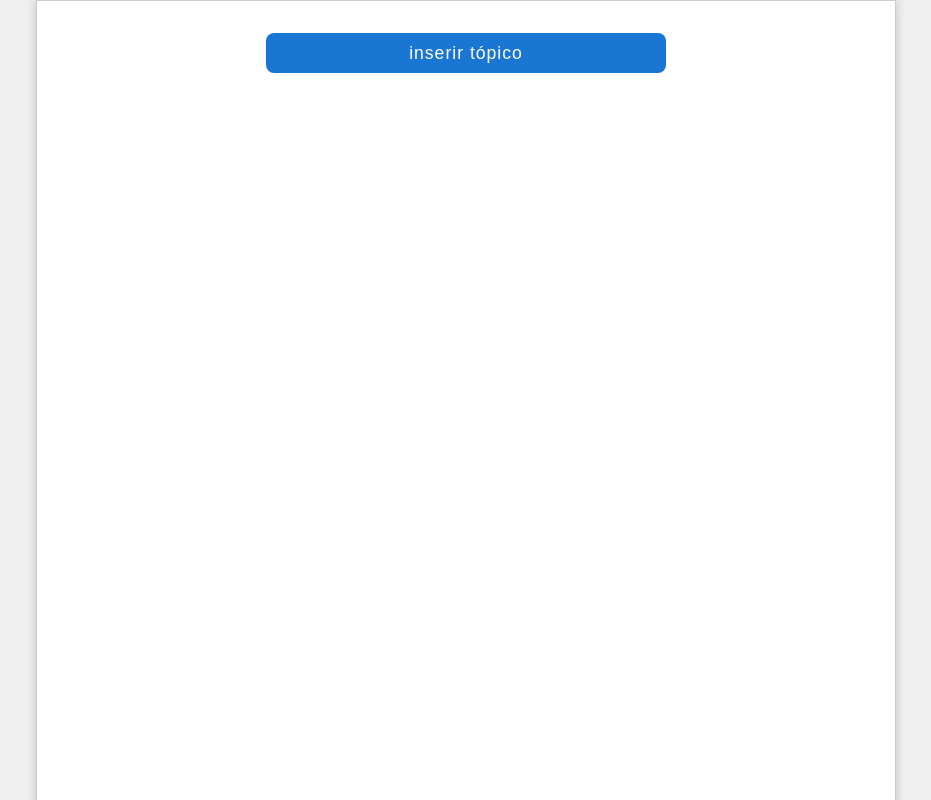
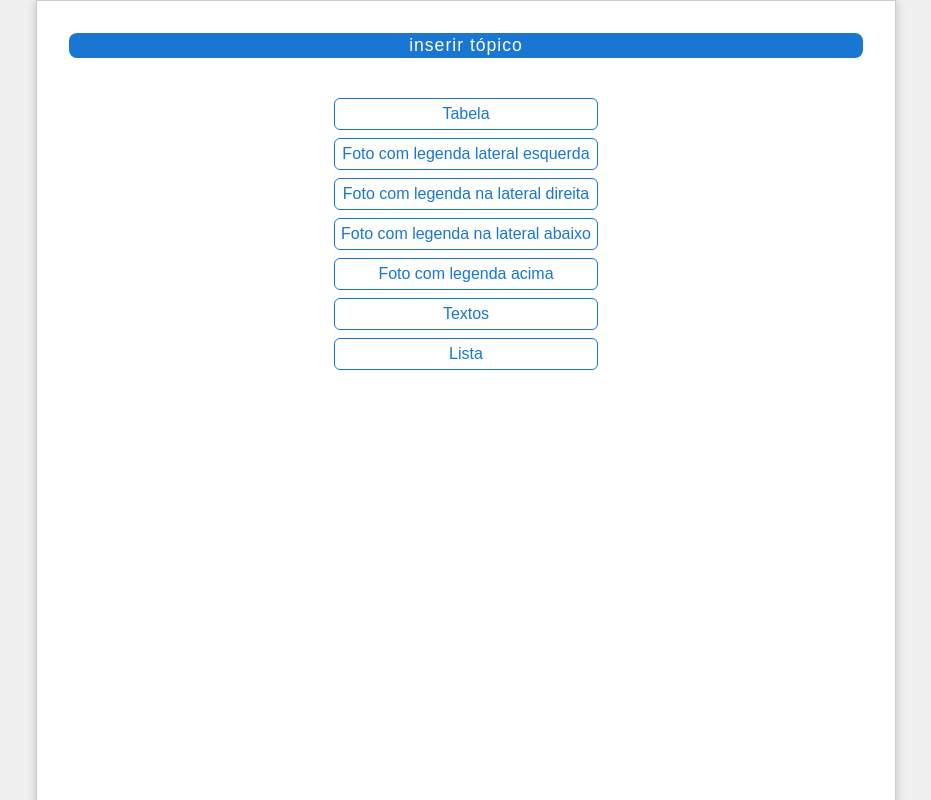
Before and after one commit to caiquemiranda/automation-reports-maintenance, a React (Create React App) app in the folder model_report/: page / in a window 1280 px wide. Both pictures are taken after a click on the button "inserir tópico". Shown: the top 800 px of the page, without its empty margins (174-1105 px from the left). Built offline with nearby package versions, Linux system fonts and the light colour scheme.

Commit message:
Adiciona funcionalidade para exibir opções de inserção de conteúdo ao clicar no botão "inserir tópico" e atualiza estilos CSS para novos botões de opções.

```diff
--- a/model_report/src/App.css
+++ b/model_report/src/App.css
@@ -37,6 +37,7 @@
   from {
     transform: rotate(0deg);
   }
+
   to {
     transform: rotate(360deg);
   }
@@ -46,7 +47,7 @@
   width: 210mm;
   height: 297mm;
   background: white;
-  box-shadow: 0 0 10px rgba(0,0,0,0.2);
+  box-shadow: 0 0 10px rgba(0, 0, 0, 0.2);
   border: 1px solid #ccc;
   margin: auto;
   display: flex;
@@ -56,8 +57,8 @@
 
 .insert-topic-btn {
   width: 100%;
-  max-width: 400px;
-  height: 40px;
+  max-width: 800px;
+  height: 25px;
   margin: 0 auto 24px auto;
   display: block;
   background-color: #1976d2;
@@ -74,3 +75,28 @@
 .insert-topic-btn:hover {
   background-color: #125ea2;
 }
+
+.insert-options {
+  display: flex;
+  flex-direction: column;
+  gap: 8px;
+  max-width: 800px;
+  margin: 0 auto 24px auto;
+  padding: 16px 0;
+}
+
+.insert-options button {
+  height: 32px;
+  font-size: 1rem;
+  border: 1px solid #1976d2;
+  background: #fff;
+  color: #1976d2;
+  border-radius: 6px;
+  cursor: pointer;
+  transition: background 0.2s, color 0.2s;
+}
+
+.insert-options button:hover {
+  background: #1976d2;
+  color: #fff;
+}
--- a/model_report/src/App.js
+++ b/model_report/src/App.js
@@ -1,10 +1,28 @@
 import './App.css';
+import React, { useState } from 'react';
 
 function App() {
+  const [showOptions, setShowOptions] = useState(false);
+
+  const handleInsertClick = () => {
+    setShowOptions((prev) => !prev);
+  };
+
   return (
     <div className="App">
       <div className="a4-sheet">
-        <button className="insert-topic-btn">inserir tópico</button>
+        <button className="insert-topic-btn" onClick={handleInsertClick}>inserir tópico</button>
+        {showOptions && (
+          <div className="insert-options">
+            <button> Tabela </button>
+            <button> Foto com legenda lateral esquerda </button>
+            <button> Foto com legenda na lateral direita </button>
+            <button> Foto com legenda na lateral abaixo </button>
+            <button> Foto com legenda acima </button>
+            <button> Textos </button>
+            <button> Lista </button>
+          </div>
+        )}
         {/* Conteúdo do relatório aqui */}
       </div>
     </div>
```
